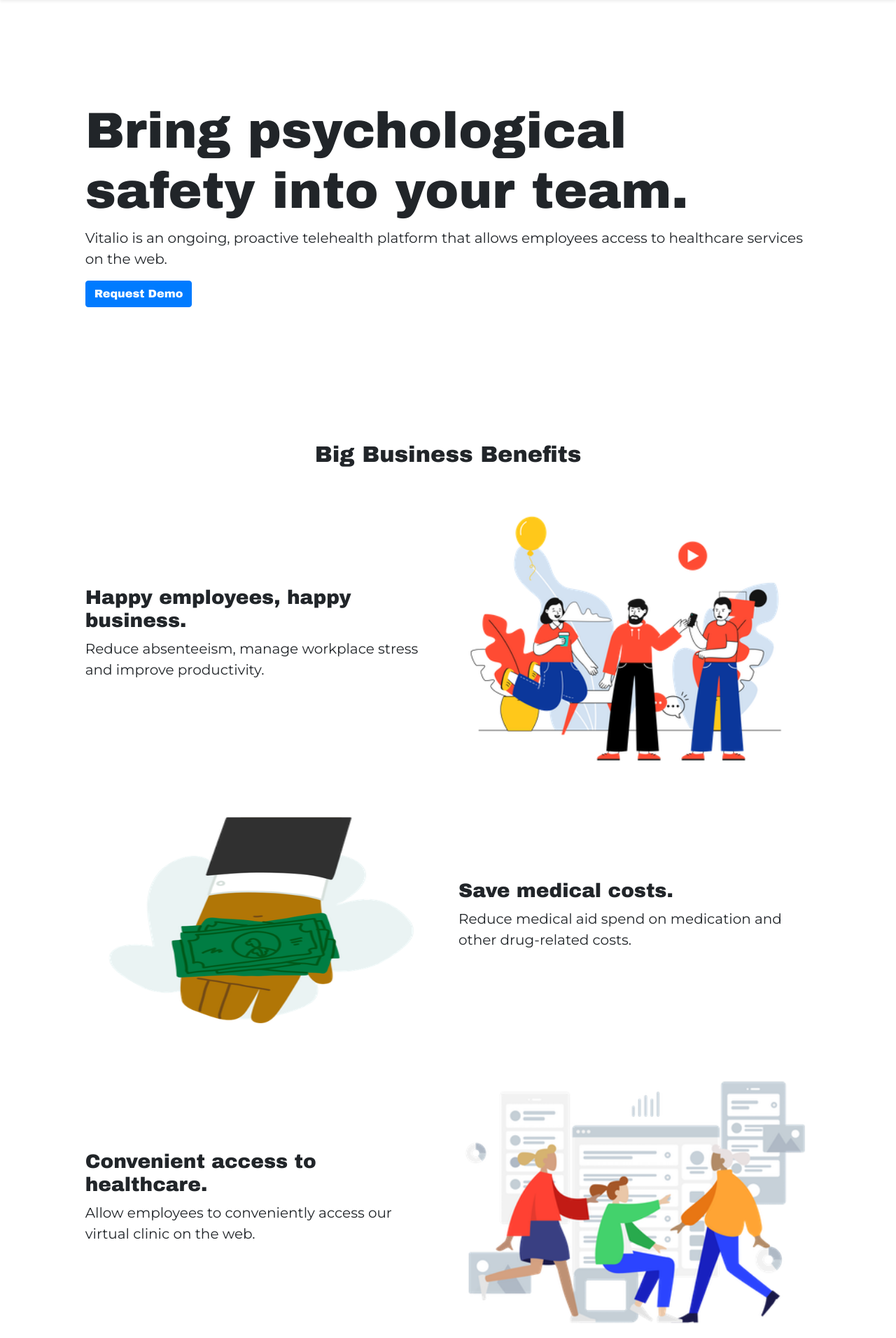
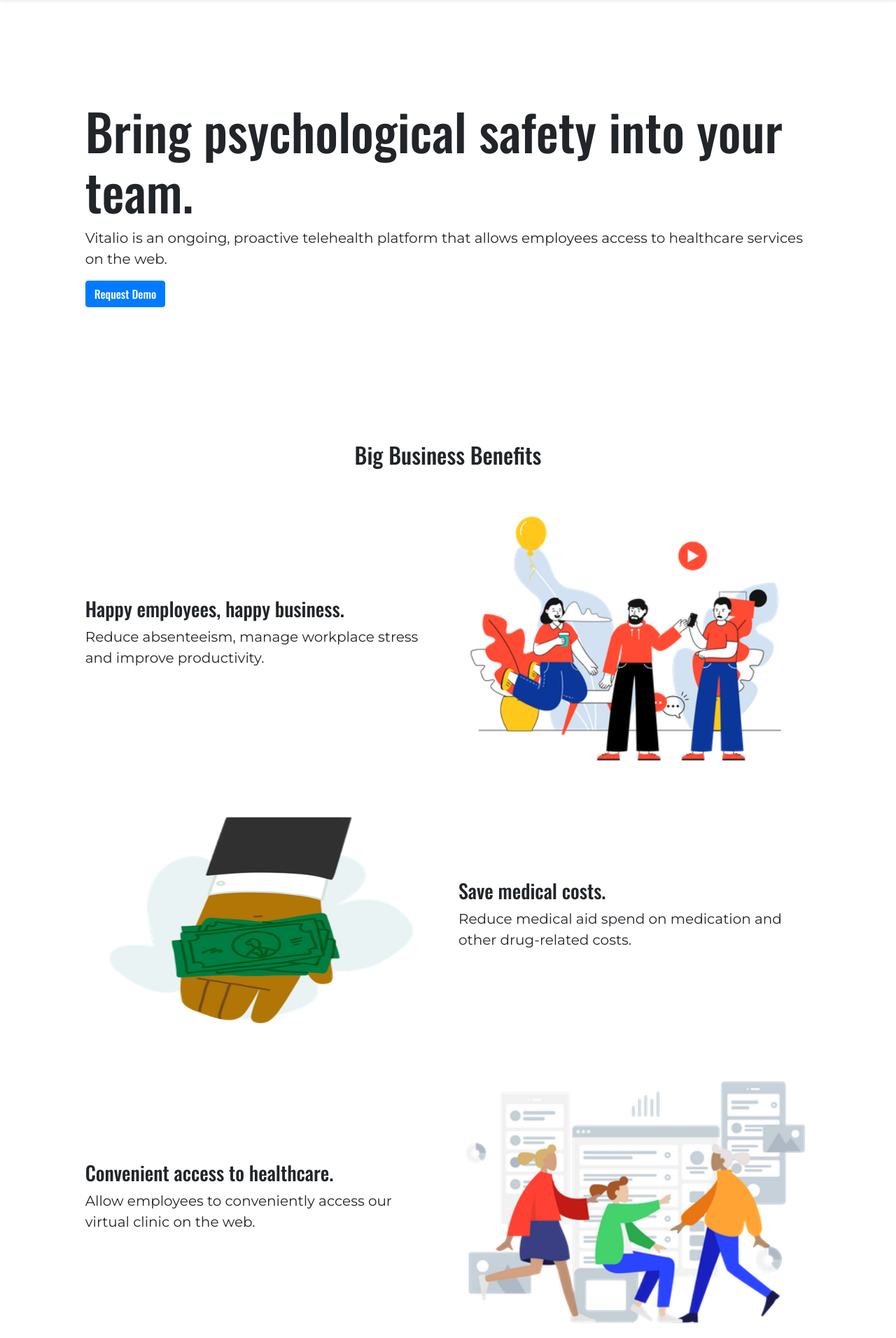
Before and after one commit to obakeng-develops/vitalio, a Django app: page / in a window 1280 px wide. Shown: the part 56-1968 px from the top of the page at 70% size. Run offline with Django 3.2, Linux system fonts and the light colour scheme; some libraries are stand-ins or nearby versions.

Commit message:
Changed body font on pages css.

```diff
--- a/vitalio/pages/static/css/pages.css
+++ b/vitalio/pages/static/css/pages.css
@@ -1,5 +1,5 @@
 body {
-    font-family: 'Archivo Black', sans-serif;
+    font-family: 'Oswald', sans-serif;
 }
 
 .lead, .navbar {
--- a/vitalio/pages/templates/pages/base.html
+++ b/vitalio/pages/templates/pages/base.html
@@ -15,6 +15,7 @@
         <link rel="preconnect" href="https://fonts.gstatic.com">
         <link href="https://fonts.googleapis.com/css2?family=Archivo+Black&display=swap" rel="stylesheet">
         <link href="https://fonts.googleapis.com/css2?family=Montserrat&display=swap" rel="stylesheet">
+        <link href="https://fonts.googleapis.com/css2?family=Oswald:wght@500&display=swap" rel="stylesheet">
 
     </head>
     <body>
```
